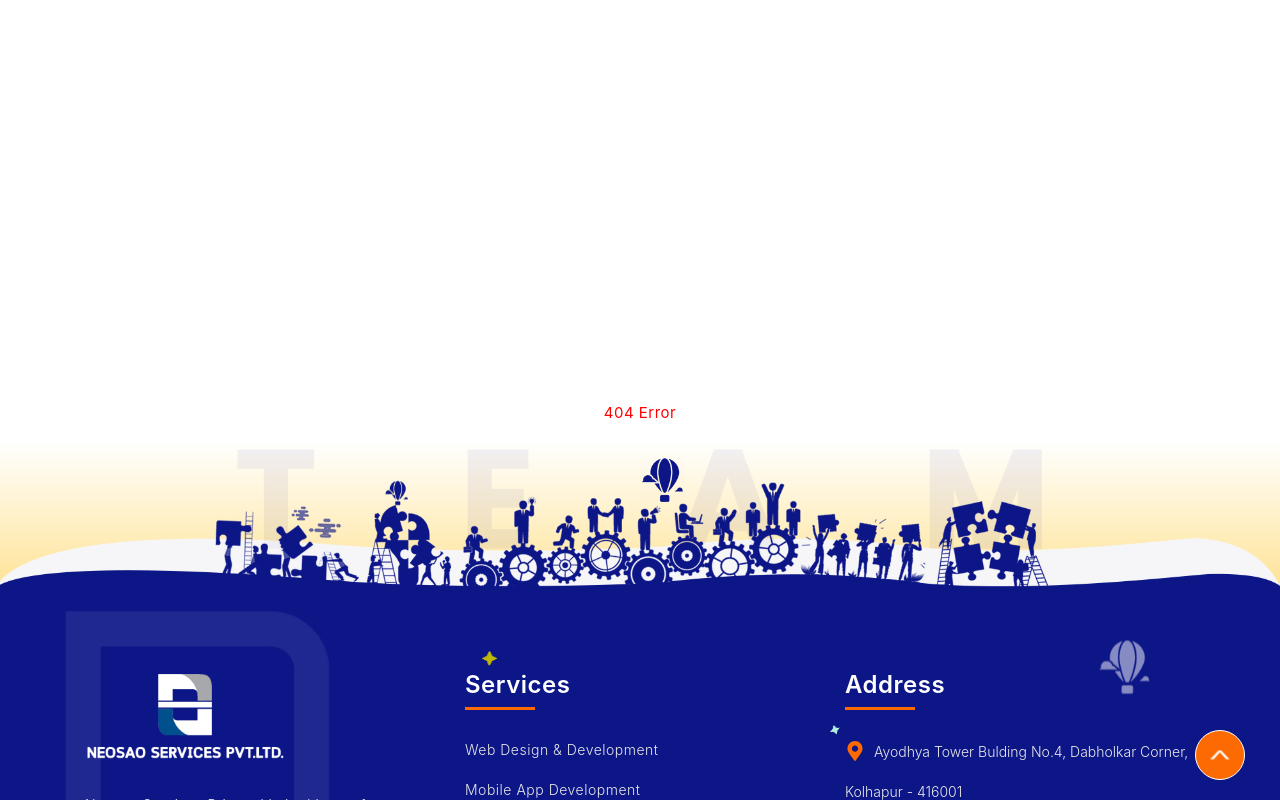
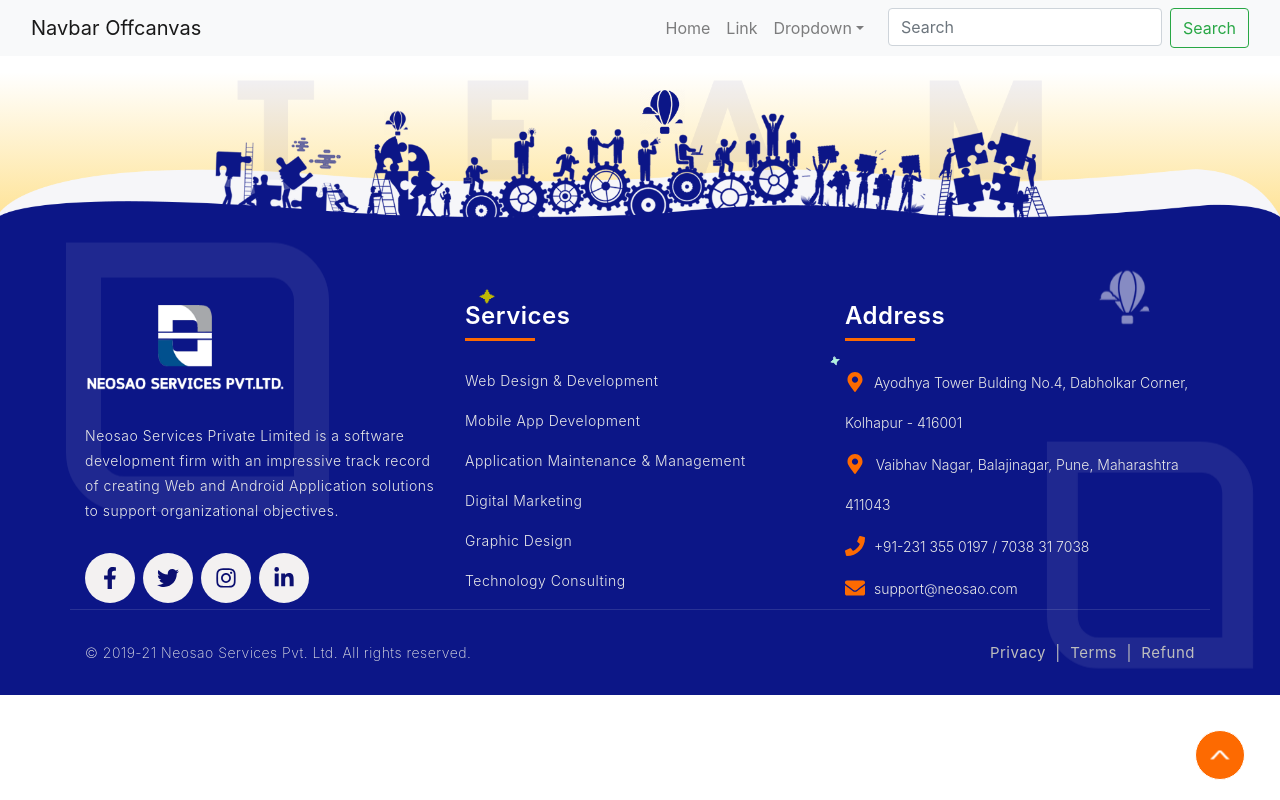
Before and after one commit to neosao123/neosao-website, a React (Create React App) app: page /neosaoweb/navbar2 in a window 1280 px wide. Shown: the top 800 px of the page. Built offline with nearby package versions, Linux system fonts and the light colour scheme.

Commit message:
sample navbar implemented from react bootstrap also css bootstrap imported started css work on it

```diff
--- a/src/App.js
+++ b/src/App.js
@@ -1,6 +1,7 @@
 import ScrollToTop from './components/ScrollToTop';
 import Allroutes from './routes/Allroutes';
 import { BrowserRouter } from 'react-router-dom';
+import 'bootstrap/dist/css/bootstrap.min.css';
 
 function App() {
   return (
--- /dev/null
+++ b/src/components/Navbar2.jsx
@@ -0,0 +1,63 @@
+import Button from 'react-bootstrap/Button';
+import Container from 'react-bootstrap/Container';
+import Form from 'react-bootstrap/Form';
+import Nav from 'react-bootstrap/Nav';
+import Navbar from 'react-bootstrap/Navbar';
+import NavDropdown from 'react-bootstrap/NavDropdown';
+import Offcanvas from 'react-bootstrap/Offcanvas';
+
+function Navbar2() {
+  return (
+    <>
+      {['md'].map((expand) => (
+        <Navbar key={expand} expand={expand} className="bg-body-tertiary mb-3">
+          <Container fluid>
+            <Navbar.Brand href="#">Navbar Offcanvas</Navbar.Brand>
+            <Navbar.Toggle aria-controls={`offcanvasNavbar-expand-${expand}`} />
+            <Navbar.Offcanvas
+              id={`offcanvasNavbar-expand-${expand}`}
+              aria-labelledby={`offcanvasNavbarLabel-expand-${expand}`}
+              placement="end"
+            >
+              <Offcanvas.Header closeButton>
+                <Offcanvas.Title id={`offcanvasNavbarLabel-expand-${expand}`}>
+                  Offcanvas
+                </Offcanvas.Title>
+              </Offcanvas.Header>
+              <Offcanvas.Body>
+                <Nav className="justify-content-end flex-grow-1 pe-3">
+                  <Nav.Link href="#action1">Home</Nav.Link>
+                  <Nav.Link href="#action2">Link</Nav.Link>
+                  <NavDropdown
+                    title="Dropdown"
+                    id={`offcanvasNavbarDropdown-expand-${expand}`}
+                  >
+                    <NavDropdown.Item href="#action3">Action</NavDropdown.Item>
+                    <NavDropdown.Item href="#action4">
+                      Another action
+                    </NavDropdown.Item>
+                    <NavDropdown.Divider />
+                    <NavDropdown.Item href="#action5">
+                      Something else here
+                    </NavDropdown.Item>
+                  </NavDropdown>
+                </Nav>
+                <Form className="d-flex">
+                  <Form.Control
+                    type="search"
+                    placeholder="Search"
+                    className="me-2"
+                    aria-label="Search"
+                  />
+                  <Button variant="outline-success">Search</Button>
+                </Form>
+              </Offcanvas.Body>
+            </Navbar.Offcanvas>
+          </Container>
+        </Navbar>
+      ))}
+    </>
+  );
+}
+
+export default Navbar2;
--- a/src/routes/Allroutes.js
+++ b/src/routes/Allroutes.js
@@ -22,6 +22,7 @@
 // import Header from '../components/Header'
 import Footer from '../components/Footer'
 import InnerHeader from '../components/InnerHeader'
+import Navbar2 from '../components/Navbar2'
 // import Header from '../components/Header'
 // import Footer from '../components/Footer'
 
@@ -54,6 +55,7 @@
                 <Route path='/refund' element={<Refund />} />
                 <Route path='*' element={<Error />} />
                 <Route path='inner-header' element={<InnerHeader />} />
+                <Route path='navbar2' element={<Navbar2 />} />
             </Routes>
             <Footer />
         </Suspense>
```
